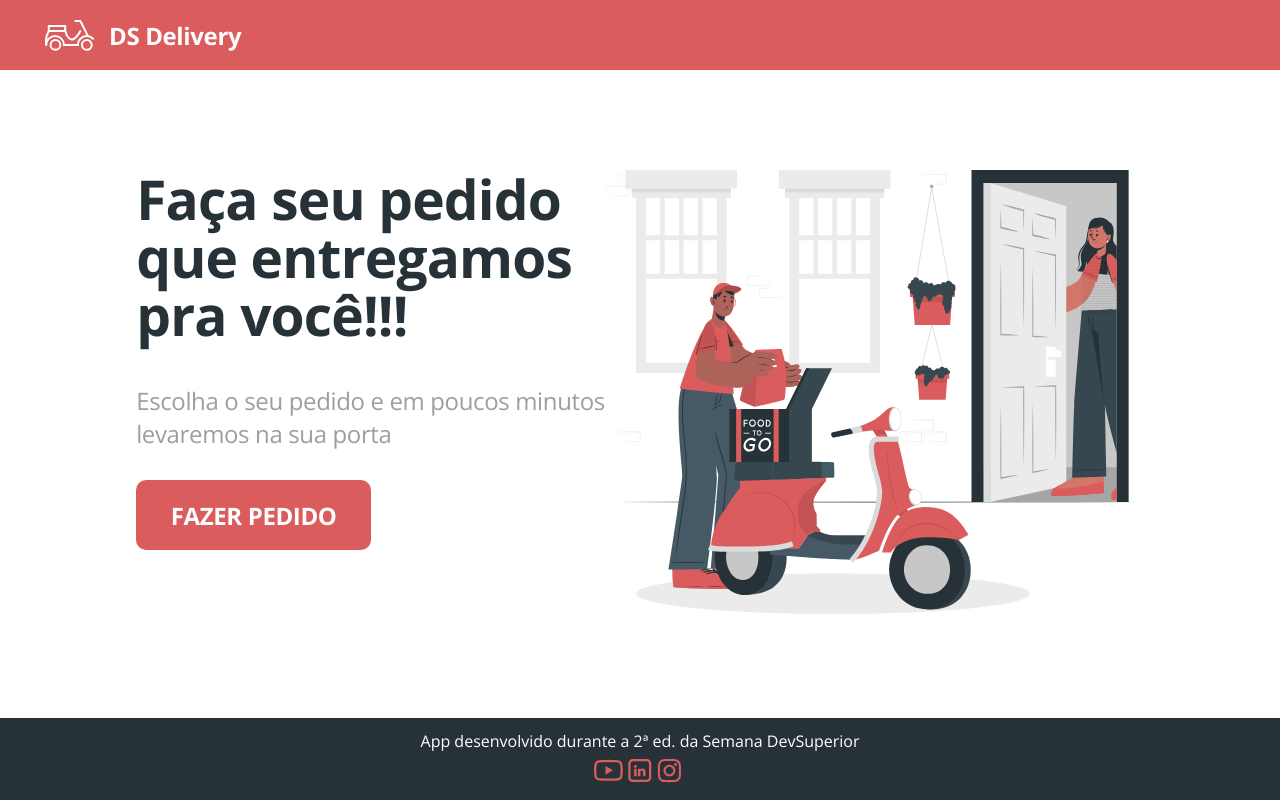
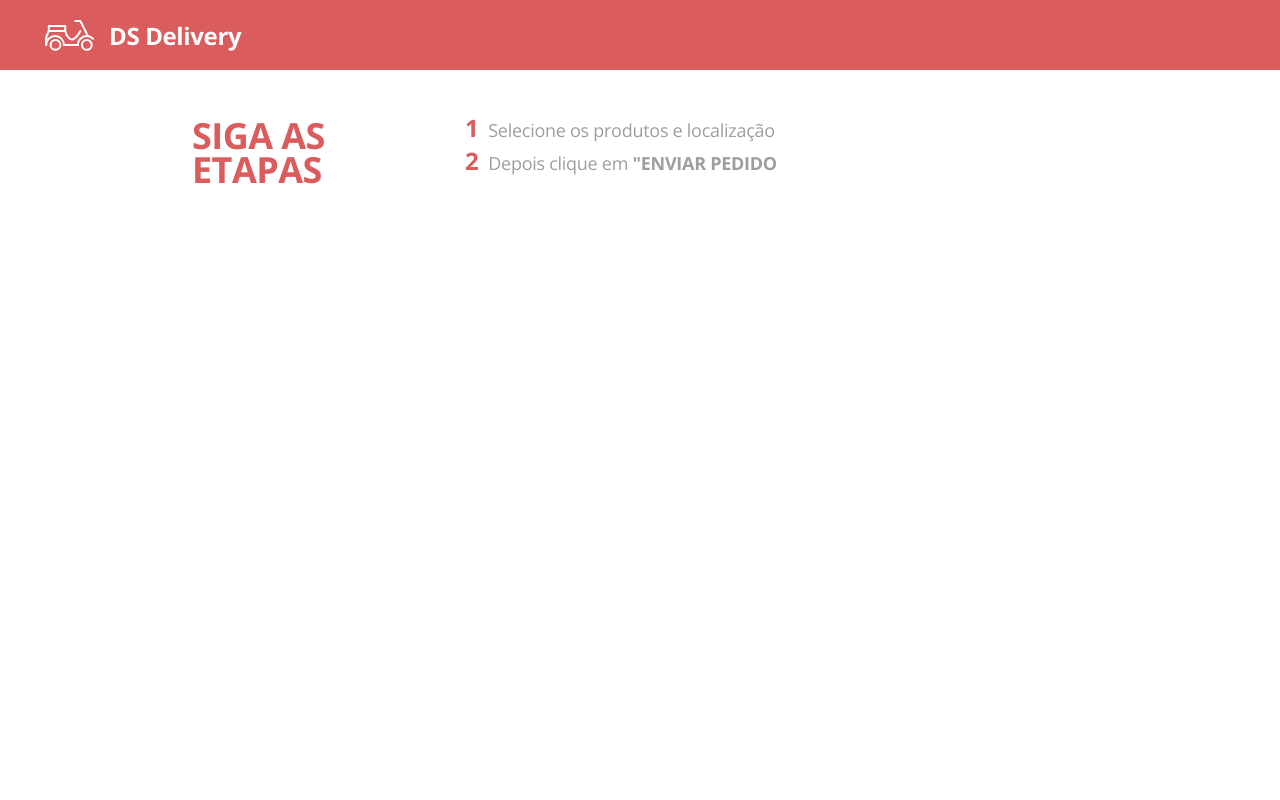
Before and after one commit to flipChandler/dsdeliver-sds2, a React (Create React App) app in the folder front-web/: page /orders in a window 1280 px wide. Built offline with nearby package versions, Linux system fonts and the light colour scheme.

Commit message:
Add Routes and StepsHeader

```diff
--- a/front-web/package.json
+++ b/front-web/package.json
@@ -10,8 +10,10 @@
     "@types/node": "^12.19.12",
     "@types/react": "^16.14.2",
     "@types/react-dom": "^16.9.10",
+    "@types/react-router-dom": "^5.1.7",
     "react": "^17.0.1",
     "react-dom": "^17.0.1",
+    "react-router-dom": "^5.2.0",
     "react-scripts": "4.0.1",
     "typescript": "^4.1.3",
     "web-vitals": "^0.2.4"
--- a/front-web/src/App.tsx
+++ b/front-web/src/App.tsx
@@ -1,14 +1,10 @@
 import './App.css';
-import Home from './Home';
-import NavBar from './NavBar';
+import Routes from './Routes';
 
 
 function App() {
   return (
-    <>
-      <NavBar />
-      <Home />
-    </>
+   <Routes />
   );
 }
 
--- a/front-web/src/Home/index.tsx
+++ b/front-web/src/Home/index.tsx
@@ -1,6 +1,7 @@
 import { ReactComponent } from '*.svg';
 import './styles.css';
 import { ReactComponent as MainImage } from './main.svg';
+import { Link } from 'react-router-dom';
 import Footer from '../Footer';
 
 
@@ -16,9 +17,9 @@
                         <h3 className="home-subtitle">
                             Escolha o seu pedido e em poucos minutos <br />levaremos na sua porta
                     </h3>
-                        <a href="orders" className="home-btn-order">
+                        <Link to="/orders" className="home-btn-order">
                             FAZER PEDIDO
-                    </a>
+                    </Link>
                     </div>
                     <div className="home-images">
                         <MainImage />
--- a/front-web/src/NavBar/index.tsx
+++ b/front-web/src/NavBar/index.tsx
@@ -1,12 +1,13 @@
 import { ReactComponent } from '*.svg';
 import './styles.css';
 import { ReactComponent as Logo} from './logo.svg'; // cria tag do React
+import { Link } from 'react-router-dom';
 
 function NavBar() {
     return (
         <nav className="main-navbar">
             <Logo />
-            <a href="home" className="logo-text">DS Delivery</a>
+            <Link to="/" className="logo-text">DS Delivery</Link>
         </nav>
     )
 }
--- /dev/null
+++ b/front-web/src/Orders/StepsHeader.tsx
@@ -0,0 +1,24 @@
+function StepsHeader() {
+    return (
+        <header className="orders-steps-container">
+            <div className="orders-steps-content">
+                <h1 className="steps-title">
+                    SIGA AS <br/> ETAPAS
+                </h1>
+                <ul className="steps-items">
+                    <li>
+                        <span className="steps-number">1</span>
+                        Selecione os produtos e localização
+                    </li>
+                    <li>
+                        <span className="steps-number">2</span>
+                        Depois clique em <strong>"ENVIAR PEDIDO</strong>
+                    </li>
+                </ul>
+            </div>
+        </header>
+
+    )
+}
+
+export default StepsHeader;
--- /dev/null
+++ b/front-web/src/Orders/index.tsx
@@ -0,0 +1,12 @@
+import './styles.css';
+import StepsHeader from './StepsHeader';
+
+function Orders() {
+    return (
+        <div className="orders-container">
+            <StepsHeader />
+        </div>
+    )
+}
+
+export default Orders;
--- /dev/null
+++ b/front-web/src/Orders/styles.css
@@ -0,0 +1,51 @@
+.orders-container {
+    background-color: var(--light-color);
+}
+
+.orders-container h3 {
+    margin:0;
+}
+
+.orders-steps-container {
+    display:flex;
+    justify-content: center;
+    background-color: #fff;
+    margin-bottom: 30px;
+}
+
+.orders-steps-content {
+    display:flex;
+    padding: 25px 0;
+    width: 70%;
+}
+
+.steps-title {
+    font-weight: bold;
+    font-size: 36px;
+    line-height: 34px;
+    letter-spacing: -0.015em;
+    color: var(--primary-color);
+    margin-right: 100px;
+}
+
+.steps-items {
+    list-style-type: none;
+}
+
+.steps-items li {
+    font-weight: normal;
+    font-size: 18px;
+    line-height: 25px;
+    letter-spacing: -0.015em;
+    color: var(--secondary-color);
+}
+
+.steps-items .steps-number {
+    font-size: 24px;
+    font-style: normal;
+    font-weight: bold;
+    line-height: 33px;
+    letter-spacing: -0.015em;
+    color: var(--primary-color);
+    margin-right: 10px;
+}
--- /dev/null
+++ b/front-web/src/Routes.tsx
@@ -0,0 +1,22 @@
+import { BrowserRouter, Switch, Route } from "react-router-dom";
+import Home from "./Home";
+import NavBar from "./NavBar";
+import Orders from "./Orders";
+
+function Routes() {
+    return (
+        <BrowserRouter>
+            <NavBar />
+            <Switch>
+                <Route path="/orders">
+                    <Orders />
+                </Route>
+                <Route path="/">
+                    <Home />
+                </Route>
+            </Switch>
+        </BrowserRouter>
+    )
+}
+
+export default Routes;
```
Also changed, not shown: 1 other file (tests, documents, lock files or other folders).
